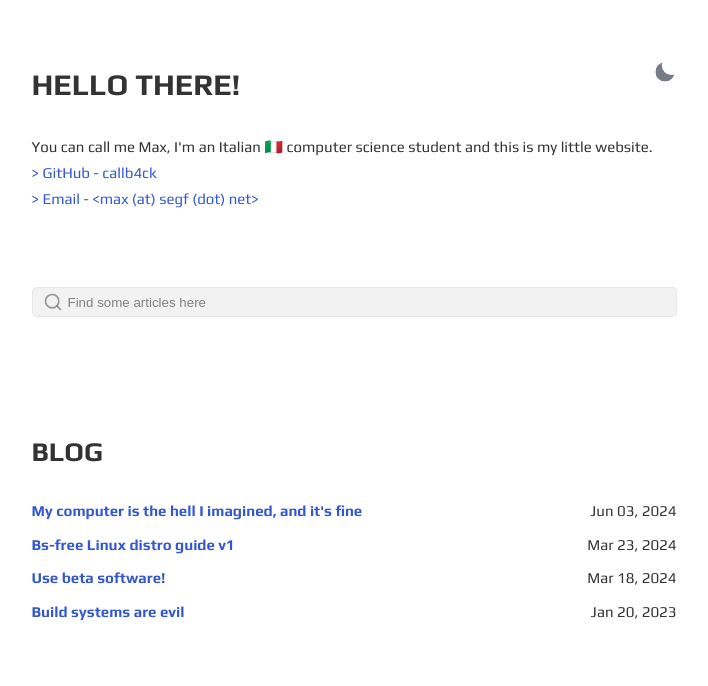
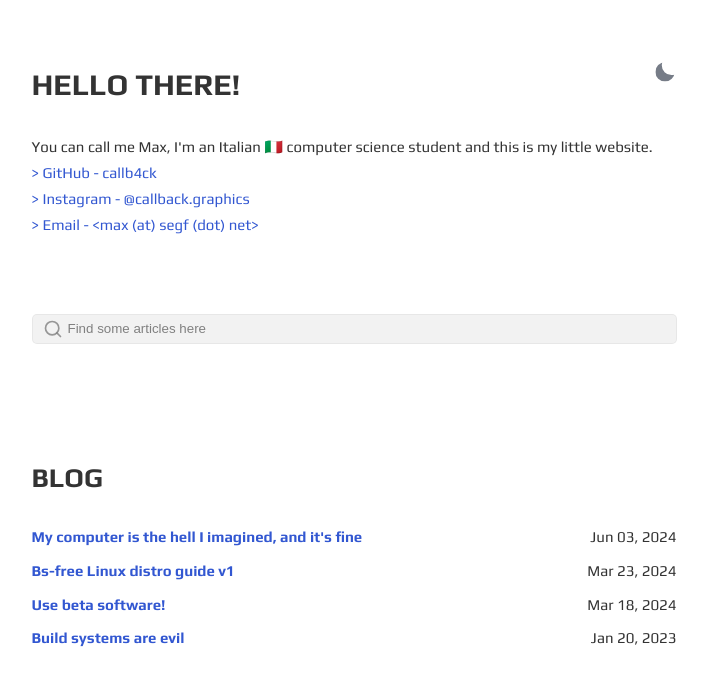
Before and after one commit to callb4ck/callb4ck.github.io, a Jekyll site: the page built from index.html, in a window 1280 px wide. Shown: the top 686 px of the page, without its empty margins (286-994 px from the left). Built offline with Jekyll 4.4.1, drawn with Linux system fonts in a browser that asks for light colours.

Commit message:
Adding graphics ig

```diff
--- a/index.html
+++ b/index.html
@@ -12,6 +12,9 @@ layout: default
 	    {{ site.description }}
         <p>
             <a href="http://github.segf.net">> GitHub - callb4ck</a>
+        </p>
+	<p>
+            <a href="https://www.instagram.com/callback.graphics/">> Instagram - @callback.graphics</a>
         </p>
         <p>
             <a id="email-ref" href="">> Email - &ltmax (at) segf (dot) net&gt </a>
```
